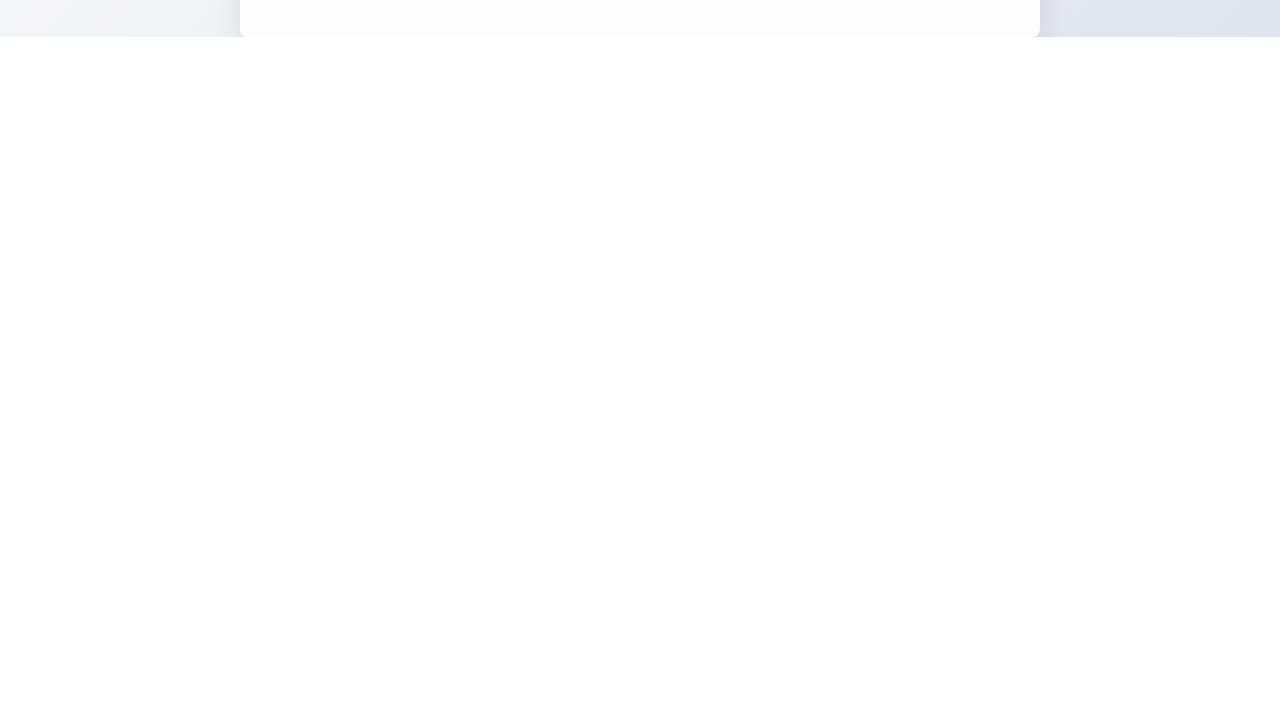
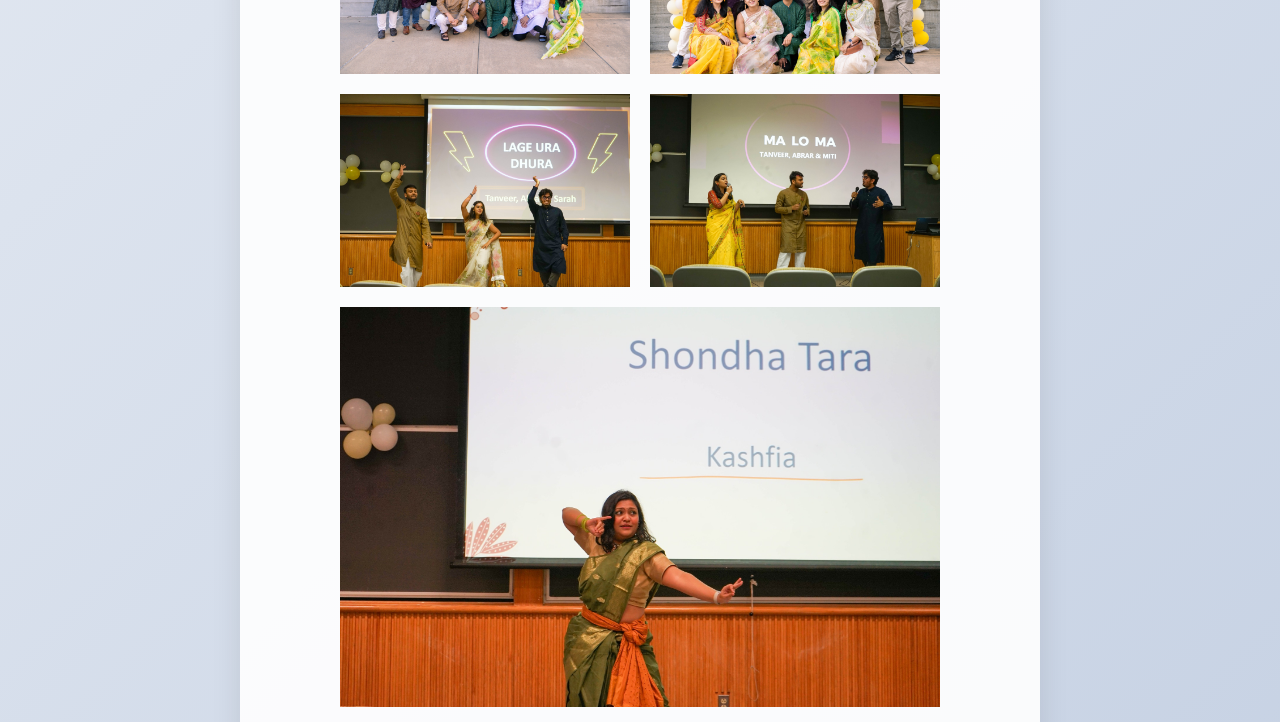
Before and after one commit to bssb-berkeley/website, a plain HTML site: page index.html in a window 1280 px wide. Shown: the part 1962-2684 px from the top of the page. Before the commit the page ends 1999 px from the top, so only its background shows below. Drawn offline with Linux system fonts and the light colour scheme.

Commit message:
Add files via upload

```diff
--- a/index.html
+++ b/index.html
@@ -15,12 +15,15 @@
         body {
             font-family: 'Segoe UI', Tahoma, Geneva, Verdana, sans-serif;
             background: linear-gradient(135deg, #f5f7fa 0%, #c3cfe2 100%);
-            height: 230vh;
+            min-height: 100vh;
             display: flex;
             justify-content: center;
             align-items: center;
             color: #333;
             padding: 20px;
+
+            margin: 0;                /* Remove default margin */
+            background-color: #f4f4f4; /* Optional background color */
         }
 
         .container {
@@ -56,6 +59,32 @@
             margin-top: 10px;
             color: #555;
         }
+
+        .grid-container {
+            margin: 0 auto; /* Centers the grid horizontally */
+            display: grid;
+            grid-template-columns: repeat(2, 1fr); /* 2 equal columns */
+            grid-template-rows: repeat(3, 1fr); /* 3 equal rows */
+            gap: 20px; /* Space between images */
+            width: 600px; /* Adjust the container width */
+            height: 800px; /* Adjust the container height */
+            justify-content: center; /* Ensures grid items are centered */
+        }
+        .grid-container img {
+            width: 100%;
+            height: 100%;
+            object-fit: cover; /* Ensures images fit nicely */
+        }
+
+        .grid-container img:nth-child(5) {
+            grid-column: 1 / 3; /* Forces the image to be centered in both columns */
+            justify-self: center; /* Aligns it properly */
+        }
+
+        /* Optional: Make the last image span two columns */
+        /*.grid-container img:last-child {
+            grid-column: span 2;
+        }*/
 
         h1 {
             font-size: 3rem;
@@ -127,6 +156,19 @@
 
         <br>
         <br>
+
+        <h2>Ekushe February and Pohela Falgun Celebration</h2>
+        <br>
+
+        <div class="grid-container">
+            <img src="Feb21_img1.jpg" alt="Image 1">
+            <img src="Feb21_img2.jpg" alt="Image 2">
+            <img src="Feb21_img3.jpg" alt="Image 3">
+            <img src="Feb21_img4.jpg" alt="Image 4">
+            <img src="Feb21_img5.jpg" alt="Image 5">
+        </div>
+        <br>
+        <br>
         <p>
             We're working on building a new online home for the Bangladeshi community at UC Berkeley.
             Stay tuned for events, resources, and opportunities to connect.
```
Also changed, not shown: Feb21_img1.jpg (added), Feb21_img2.jpg (added), Feb21_img3.jpg (added), Feb21_img4.jpg (added), Feb21_img5.jpg (added).
